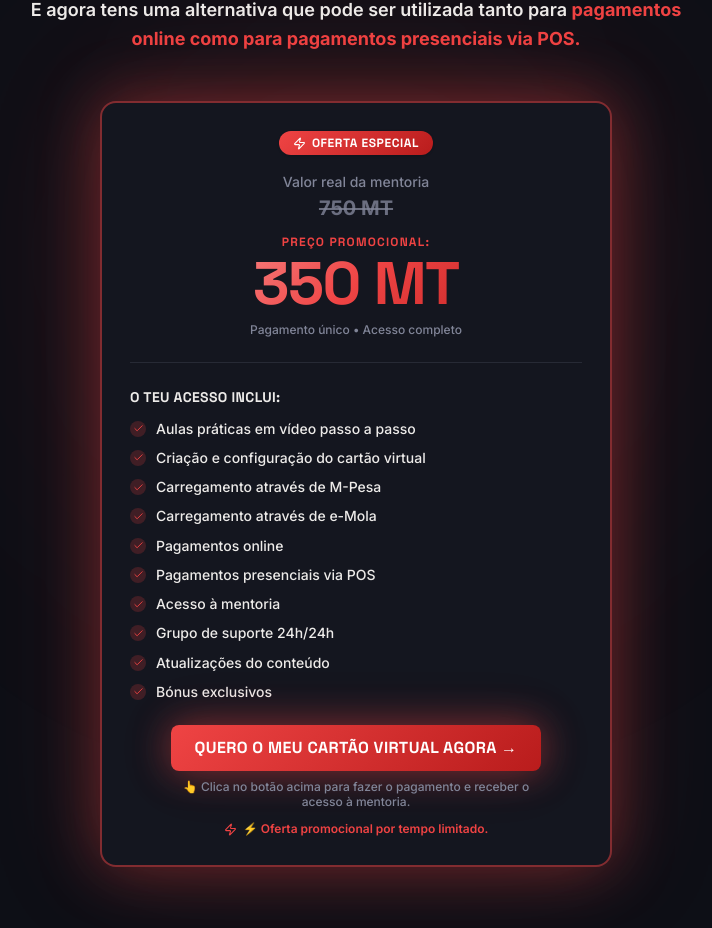
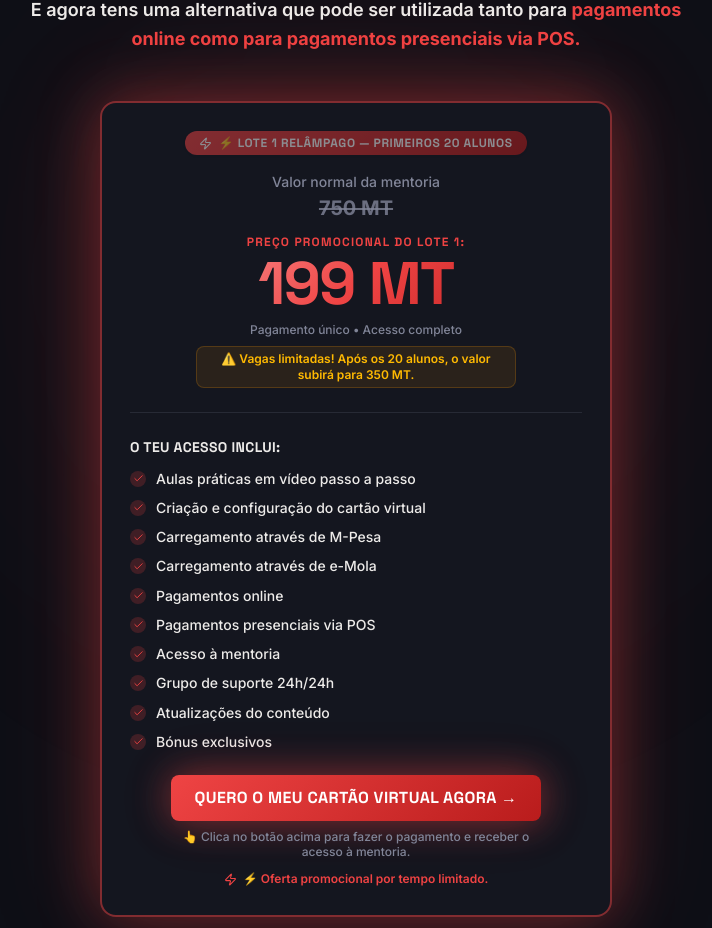
Before and after one commit to ertapaio-coder/Cartao-virtual-2-em-1, a React (Vite) app: page / in a window 1280 px wide. Shown: the part 9178-10106 px from the top of the page, without its empty margins (284-996 px from the left). Built offline with nearby package versions, Linux system fonts and the light colour scheme.

Commit message:
feat: update pricing to 199 MT for launch offer
Reduce product price to 199 MT and introduce a limited-time lightning launch offer for the first 20 students. Updated all checkout instances, tracking events, and UI components to reflect the new pricing.

```diff
--- a/src/components/CtaButton.tsx
+++ b/src/components/CtaButton.tsx
@@ -3,7 +3,7 @@ import { trackDualMetaEvent } from '../lib/metaTracking';
 
 const WHATSAPP_BUSINESS_NUMBER = "258862676534";
 const WHATSAPP_PREFILLED_MESSAGE =
-  "Olá Ernesto! Quero garantir minha vaga no Minicurso Cartão Virtual por 350 MT. Por favor, envie os dados de pagamento (M-Pesa / e-Mola) para eu fazer a transferência agora.";
+  "Olá Ernesto! Quero garantir minha vaga no Minicurso Cartão Virtual por 199 MT. Por favor, envie os dados de pagamento (M-Pesa / e-Mola) para eu fazer a transferência agora.";
 
 const WHATSAPP_CTA_URL = `https://wa.me/${WHATSAPP_BUSINESS_NUMBER}?text=${encodeURIComponent(
   WHATSAPP_PREFILLED_MESSAGE
@@ -38,7 +38,7 @@ export const CtaButton = ({
 
     // 1. Rastreia InitiateCheckout e Contact no Meta Pixel & Conversions API
     trackDualMetaEvent('InitiateCheckout', {}, {
-      value: 350,
+      value: 199,
       currency: 'MZN',
       content_name: 'Minicurso Cartão Virtual 2 em 1',
     });
--- a/src/components/ManualCheckoutModal.tsx
+++ b/src/components/ManualCheckoutModal.tsx
@@ -25,7 +25,7 @@ const EMOLA_NUMBER = "862676534";
 const ACCOUNT_HOLDER = "Ernesto Frencio Jossias Tapaio";
 const SUPPORT_WHATSAPP = "822974370";
 const SUPPORT_WHATSAPP_LINK = "https://wa.me/258822974370";
-const PRODUCT_PRICE = "350 MT";
+const PRODUCT_PRICE = "199 MT";
 const PRODUCT_NAME = "Minicurso Cartão Virtual 2 em 1";
 
 export const ManualCheckoutModal = () => {
@@ -109,7 +109,7 @@ export const ManualCheckoutModal = () => {
         email: customerEmail,
       },
       {
-        value: 350,
+        value: 199,
         currency: 'MZN',
         content_name: PRODUCT_NAME,
       }
@@ -207,7 +207,7 @@ export const ManualCheckoutModal = () => {
                 <div className="text-right">
                   <div className="text-[11px] line-through text-muted-foreground">750 MT</div>
                   <div className="font-display font-black text-xl sm:text-2xl text-gradient-red leading-none">
-                    350 MT
+                    199 MT
                   </div>
                 </div>
               </div>
--- a/src/components/PricingSection.tsx
+++ b/src/components/PricingSection.tsx
@@ -58,29 +58,32 @@ export const PricingSection = () => {
         >
           {/* Badge */}
           <div className="text-center mb-4">
-            <span className="inline-flex items-center gap-1.5 bg-gradient-red text-primary-foreground font-display font-bold text-xs px-3.5 py-1 rounded-full uppercase tracking-wider shadow-sm">
+            <span className="inline-flex items-center gap-1.5 bg-gradient-red text-primary-foreground font-display font-bold text-xs px-3.5 py-1 rounded-full uppercase tracking-wider shadow-sm animate-pulse">
               <Zap size={13} />
-              OFERTA ESPECIAL
+              ⚡ LOTE 1 RELÂMPAGO — PRIMEIROS 20 ALUNOS
             </span>
           </div>
 
           {/* Pricing */}
           <div className="text-center mb-6 pb-6 border-b border-border">
             <div className="text-muted-foreground text-xs sm:text-sm font-medium mb-0.5">
-              Valor real da mentoria
+              Valor normal da mentoria
             </div>
             <div className="text-lg sm:text-xl line-through text-muted-foreground/80 font-bold mb-3">
               750 MT
             </div>
 
             <div className="text-primary font-display font-bold text-xs uppercase tracking-widest mb-1">
-              PREÇO PROMOCIONAL:
+              PREÇO PROMOCIONAL DO LOTE 1:
             </div>
             <div className="text-4xl sm:text-5xl md:text-6xl font-display font-black text-gradient-red tracking-tight leading-none mb-2">
-              350 MT
+              199 MT
             </div>
             <p className="text-muted-foreground text-xs font-medium">
               Pagamento único • Acesso completo
+            </p>
+            <p className="text-amber-400 text-[11px] sm:text-xs font-semibold mt-2 bg-amber-500/10 border border-amber-500/20 rounded-lg py-1 px-2.5 max-w-xs mx-auto">
+              ⚠️ Vagas limitadas! Após os 20 alunos, o valor subirá para 350 MT.
             </p>
           </div>
 
--- a/src/lib/metaTracking.ts
+++ b/src/lib/metaTracking.ts
@@ -127,7 +127,7 @@ export async function trackDualMetaEvent(
   eventName: 'InitiateCheckout' | 'Purchase',
   userData: TrackingUserData = {},
   customData: { value?: number; currency?: string; content_name?: string } = {
-    value: 350,
+    value: 199,
     currency: 'MZN',
     content_name: 'Minicurso Cartão Virtual',
   }
@@ -138,7 +138,7 @@ export async function trackDualMetaEvent(
   trackBrowserPixel(
     eventName,
     {
-      value: customData.value ?? 350,
+      value: customData.value ?? 199,
       currency: customData.currency ?? 'MZN',
       content_name: customData.content_name ?? 'Minicurso Cartão Virtual',
     },
@@ -150,7 +150,7 @@ export async function trackDualMetaEvent(
     eventName,
     userData,
     {
-      value: customData.value ?? 350,
+      value: customData.value ?? 199,
       currency: customData.currency ?? 'MZN',
       content_name: customData.content_name ?? 'Minicurso Cartão Virtual',
     },
--- a/src/pages/ThankYouPage.tsx
+++ b/src/pages/ThankYouPage.tsx
@@ -36,7 +36,7 @@ export const ThankYouPage = () => {
       setCustomerEmail(email);
     }
 
-    // Dispara o evento oficial de Purchase (350 MT) para o Meta Pixel e Conversions API
+    // Dispara o evento oficial de Purchase (199 MT) para o Meta Pixel e Conversions API
     trackDualMetaEvent(
       'Purchase',
       {
@@ -45,7 +45,7 @@ export const ThankYouPage = () => {
         email: email || undefined,
       },
       {
-        value: 350,
+        value: 199,
         currency: 'MZN',
         content_name: 'Minicurso Cartão Virtual 2 em 1',
       }
@@ -96,7 +96,7 @@ export const ThankYouPage = () => {
           transition={{ duration: 0.6, delay: 0.3 }}
           className="text-muted-foreground text-sm sm:text-base max-w-xl mx-auto mb-8 leading-relaxed"
         >
-          O teu pagamento de <strong className="text-foreground">350 MT</strong> foi confirmado e o teu acesso oficial já foi atribuído na plataforma da <strong className="text-foreground">Hotmart</strong>.
+          O teu pagamento de <strong className="text-foreground">199 MT</strong> foi confirmado e o teu acesso oficial já foi atribuído na plataforma da <strong className="text-foreground">Hotmart</strong>.
         </motion.p>
 
         {customerEmail && (
```
